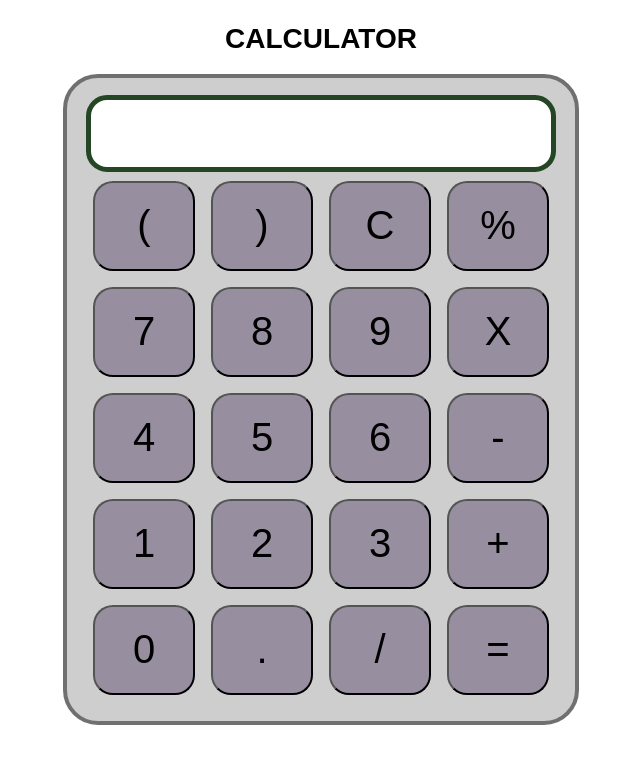
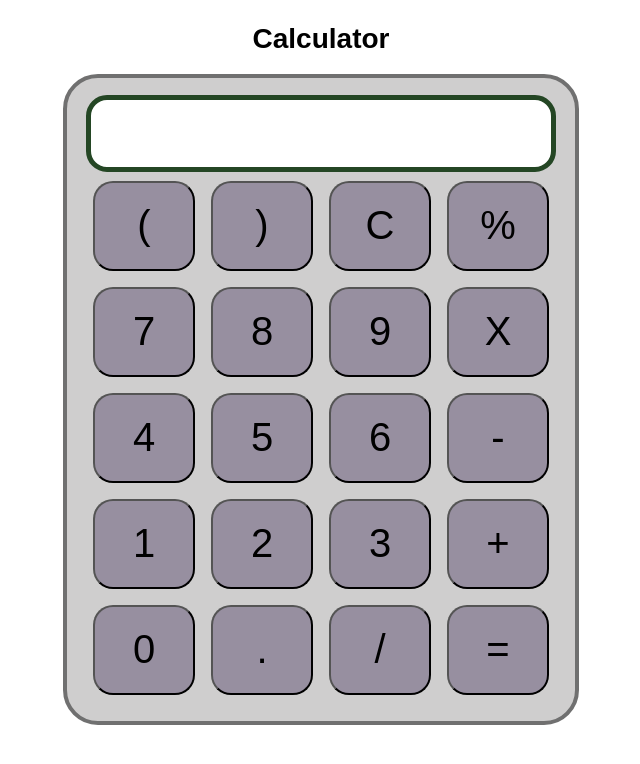
Before and after one commit to prafulyadav0001/normal_calculator.github.io, a plain HTML site: page index.html in a window 1280 px wide. Shown: the whole page, without its empty margins (319-959 px from the left). Drawn offline with Linux system fonts and the light colour scheme.

Commit message:
Update index.html

```diff
--- a/index.html
+++ b/index.html
@@ -11,7 +11,7 @@
 
 <body>
     <div class="container">
-        <h1>CALCULATOR</h1>
+        <h1>Calculator</h1>
 
         <div class="calculator">
             <input type="text" name="screen" id="screen">
```
